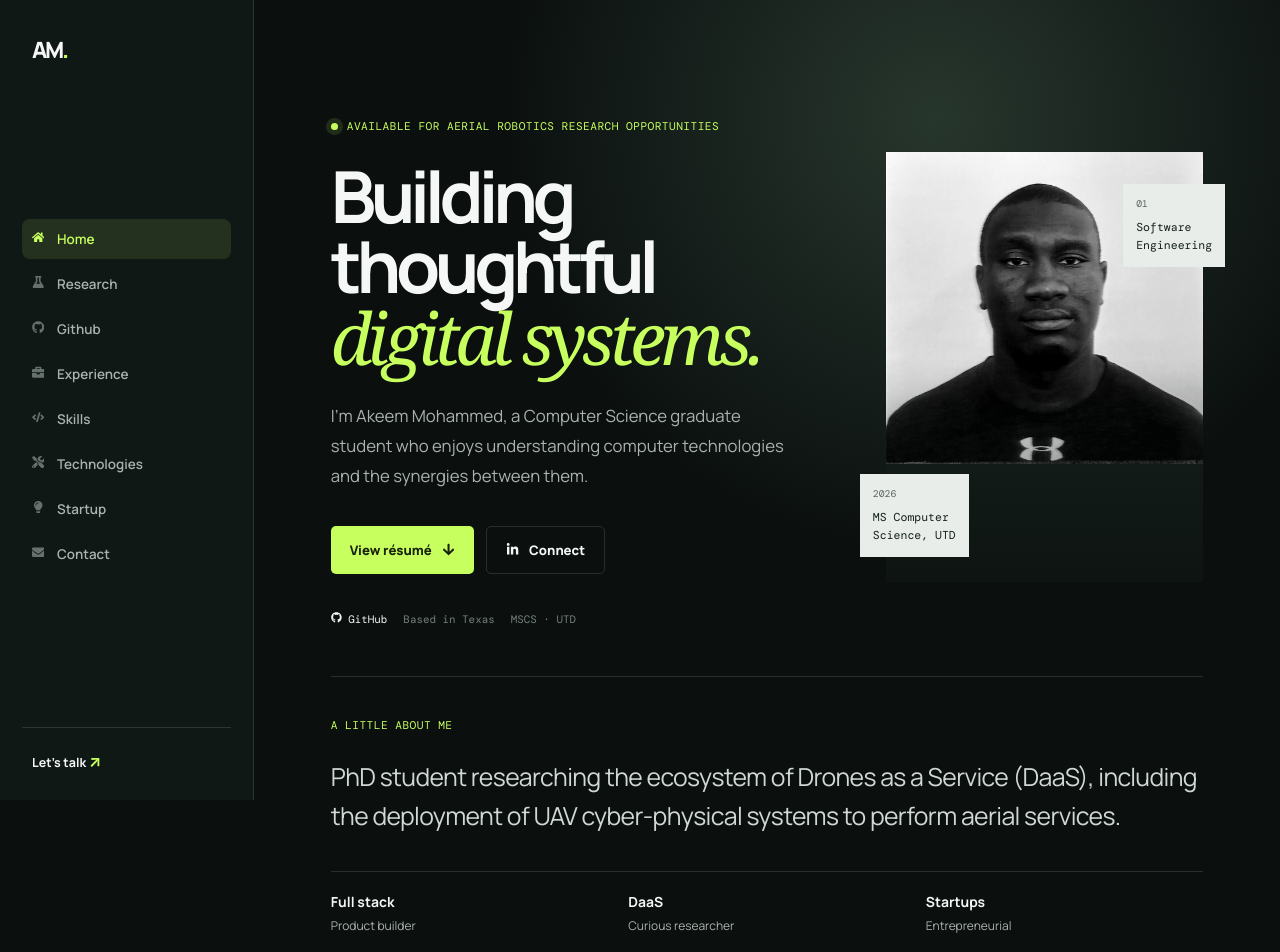
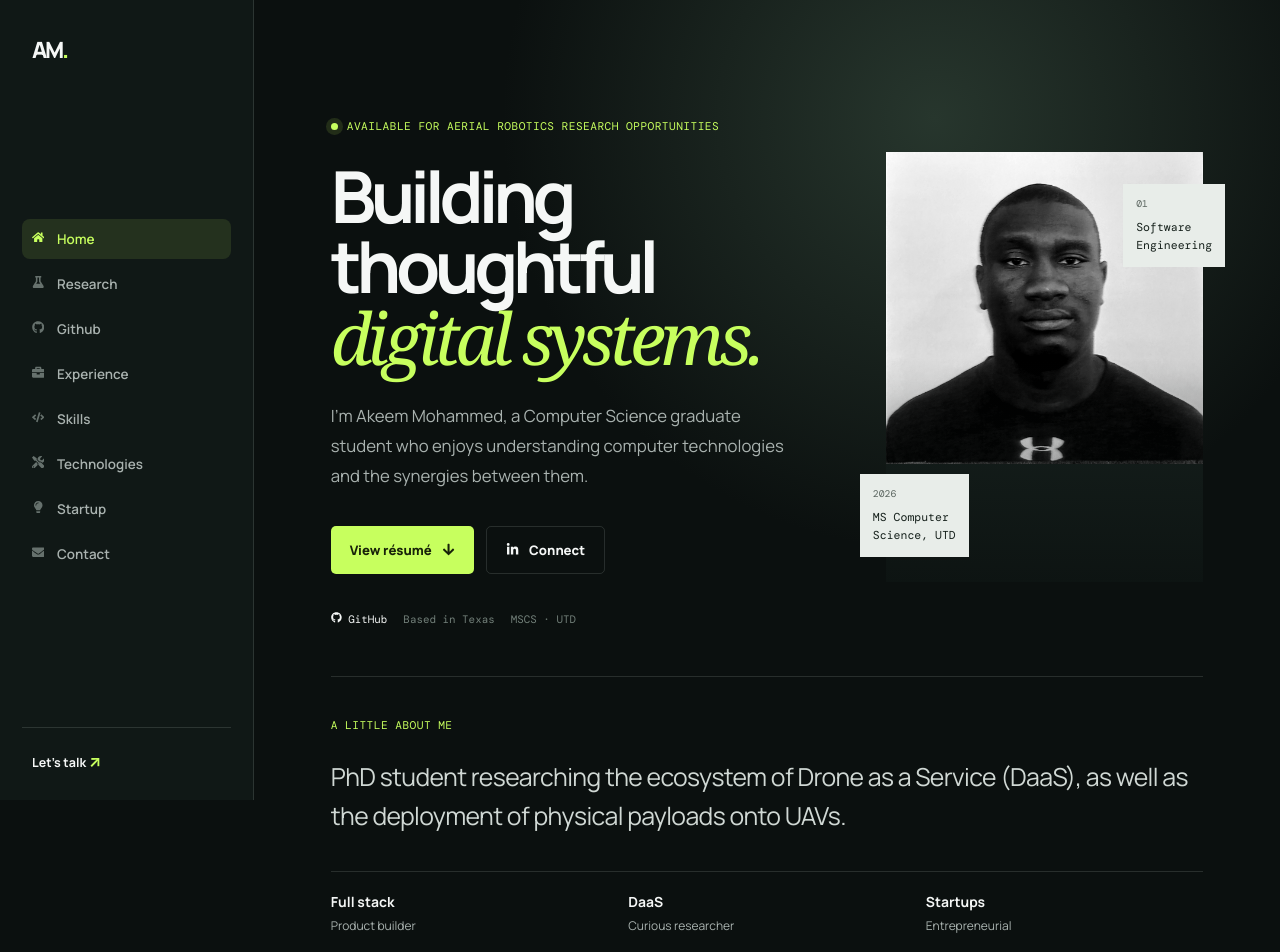
Before and after one commit to ak55m/my-profile, a React (Create React App) app: page / in a window 1280 px wide. Shown: the top 952 px of the page. Built offline with nearby package versions, Linux system fonts and the light colour scheme.

Commit message:
Update DaaS research description

```diff
--- a/src/Owner.js
+++ b/src/Owner.js
@@ -27,7 +27,7 @@ const Owner = () => (
     </aside>
     <section className="about-panel">
       <p className="section-kicker">A little about me</p>
-      <p>PhD student researching the ecosystem of Drones as a Service (DaaS), including the deployment of UAV cyber-physical systems to perform aerial services.</p>
+      <p>PhD student researching the ecosystem of Drone as a Service (DaaS), as well as the deployment of physical payloads onto UAVs.</p>
       <div className="stat-row"><div><strong>Full stack</strong><span>Product builder</span></div><div><strong>DaaS</strong><span>Curious researcher</span></div><div><strong>Startups</strong><span>Entrepreneurial</span></div></div>
     </section>
   </motion.main>
```
